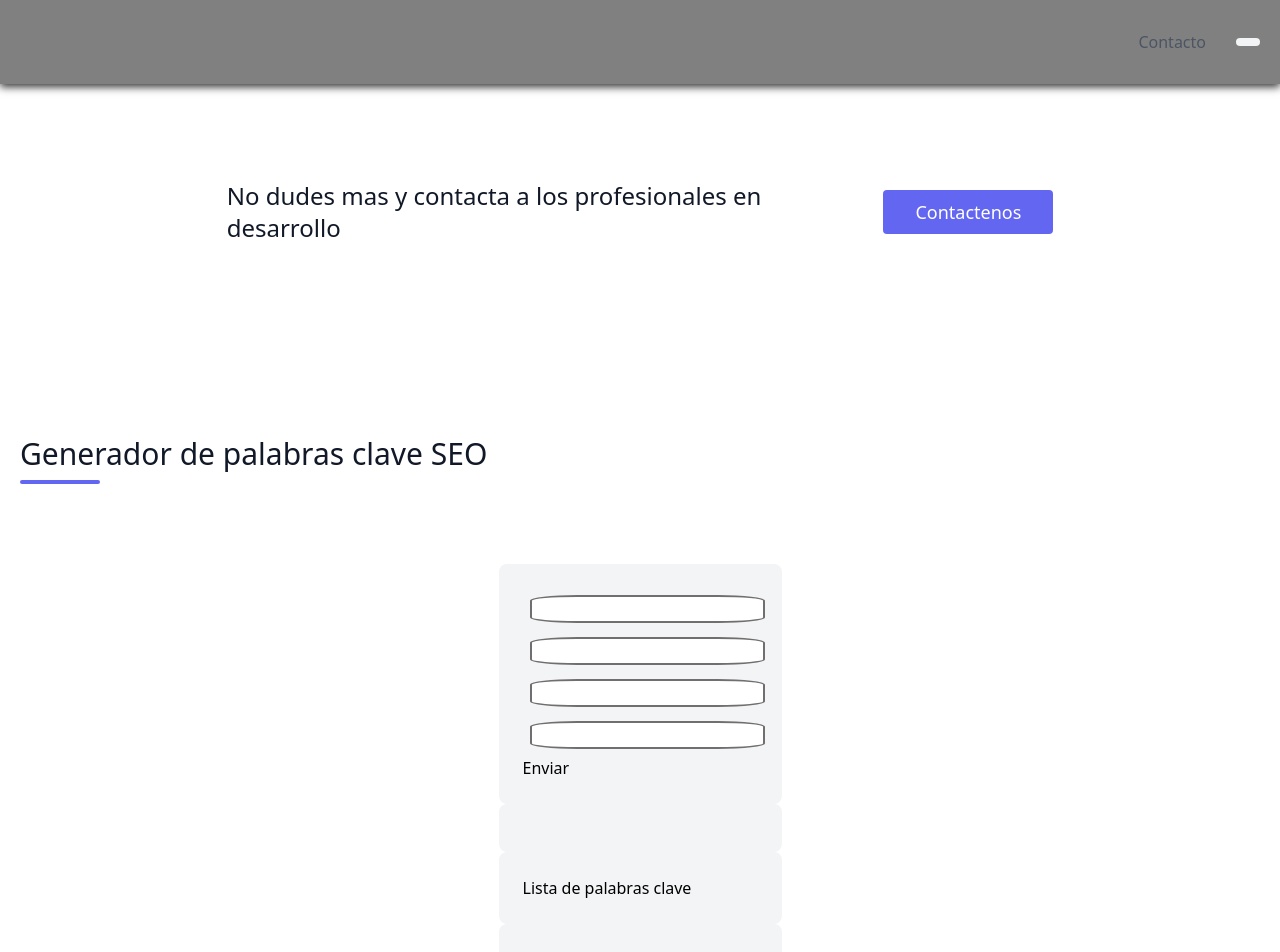
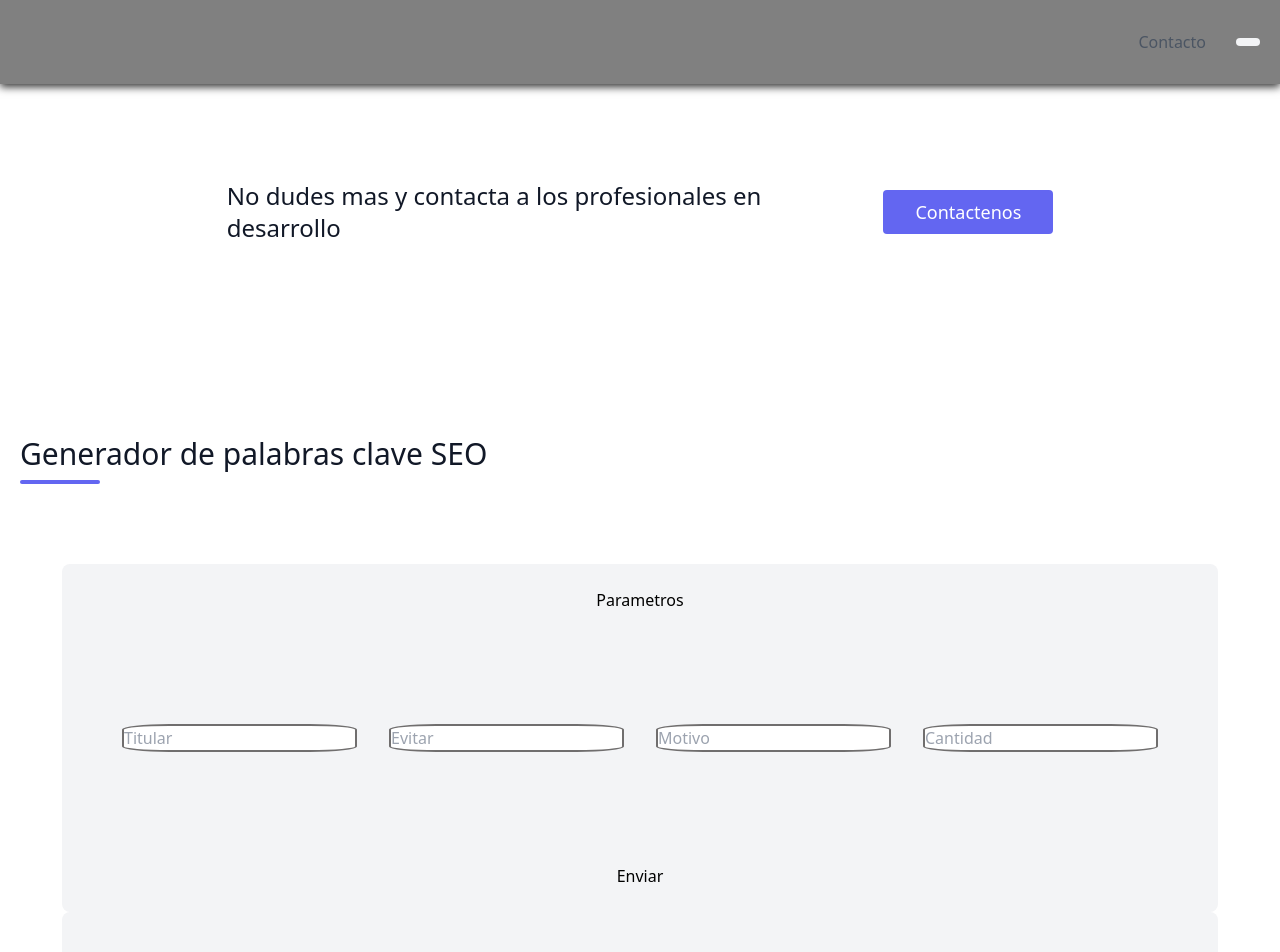
Before and after one commit to MartinJDUni/Examen2, a Next.js app: page / in a window 1280 px wide. Shown: the top 952 px of the page. Built offline with nearby package versions, Linux system fonts and the light colour scheme.

Commit message:
update main

```diff
--- a/src/pages/components/main.tsx
+++ b/src/pages/components/main.tsx
@@ -55,7 +55,7 @@ export default function Home() {
 
         const requestBody2 = {
             messages: [
-                { role: "system", content: "You: " +  response + "del texto dame una lista de palabras clave" },
+                { role: "system", content: "You: " + response + "del texto dame una lista de palabras clave" },
             ],
         };
 
@@ -100,23 +100,28 @@ export default function Home() {
                     <div className="flex items-center justify-center">
                         <div className="">
                             <div className="bg-gray-100 p-6 rounded-lg">
-                                <form className="items-center" onSubmit={handleSubmit}>
-                                    <div>
-                                        <input className="Inputs" type="text" value={inputValue} onChange={handleInputChange} />
+                                <form onSubmit={handleSubmit}>
+                                    <div className="flex items-center justify-center"><h1> Parametros</h1></div>
+                                    <div className="flex items-center justify-center px-5 py-24">
+                                        <div >
+                                            <input className="Inputs m-4" type="text" value={inputValue} onChange={handleInputChange} placeholder="Titular" />
                                         </div>
                                         <div>
-                                        <input className="Inputs" type="text" value={inputValue2} onChange={handleInputChange2} />
+                                            <input className="Inputs m-4" type="text" value={inputValue2} onChange={handleInputChange2} placeholder="Evitar" />
                                         </div>
                                         <div>
-                                        <input className="Inputs" type="text" value={inputValue3} onChange={handleInputChange3} />
+                                            <input className="Inputs m-4" type="text" value={inputValue3} onChange={handleInputChange3} placeholder="Motivo" />
                                         </div>
                                         <div>
-                                        <input className="Inputs" type="text" value={inputValue4} onChange={handleInputChange4} />
+                                            <input className="Inputs m-4" type="text" value={inputValue4} onChange={handleInputChange4} placeholder="Cantidad" />
                                         </div>
+                                    </div>
+                                    <div className="flex items-center justify-center">
                                     <button type="submit">Enviar</button>
+                                    </div>
                                 </form>
                             </div>
-                            <div className="bg-gray-100 p-6 rounded-lg">
+                            <div className="bg-gray-100 p-6 rounded-lg flex items-center justify-center">
                                 {error && <p>{error}</p>}
                                 <ul>
                                     {List.map((item, index) => (
@@ -124,7 +129,7 @@ export default function Home() {
                                     ))}
                                 </ul>
                             </div>
-                            <div className="bg-gray-100 p-6 rounded-lg">
+                            <div className="bg-gray-100 p-6 rounded-lg flex items-center justify-center">
                                 <form onSubmit={ListhandleSubmit}>
                                     <button type="submit">Lista de palabras clave</button>
                                 </form>
@@ -139,7 +144,7 @@ export default function Home() {
                         </div>
                     </div>
                 </div>
-                <div className="">
+                <div className="flex items-center justify-center">
                     <div className="bg-gray-100 p-6 rounded-lg">
                         {responseList && (
                             <button onClick={handleDownload}>Descargar respuesta</button>
--- a/src/styles/globals.css
+++ b/src/styles/globals.css
@@ -37,7 +37,6 @@
 
 .Inputs{
   font-size: 16px;
-  margin: 3%;
   background-color: #fff;
   border: 2px solid rgb(112, 110, 110);
   border-radius: 20%;
```
Lines whose indentation alone changed are shown as unchanged.
